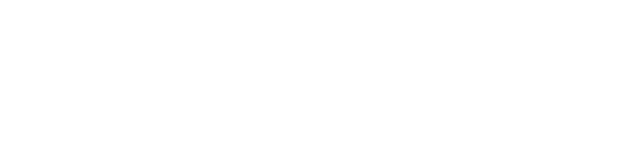
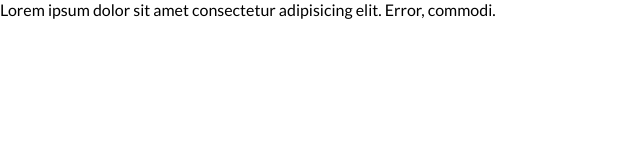
Before and after one commit to danielecolaci/html-css-zoom, a plain HTML site: page index.html in a window 1280 px wide. Shown: the whole page, without its empty margins (0-640 px from the left). Drawn offline with Linux system fonts and the light colour scheme.

Commit message:
Style Commit

```diff
--- a/assets/css/style.css
+++ b/assets/css/style.css
@@ -3,3 +3,7 @@
     padding: 0;
     margin: 0;
 }
+
+body {
+    font-family: 'Lato', sans-serif;
+}
--- a/index.html
+++ b/index.html
@@ -6,10 +6,17 @@
     <meta name="viewport" content="width=device-width, initial-scale=1.0">
     <title>Zoom</title>
     <link rel="stylesheet" href="./assets/css/style.css">
+    <link rel="icon" href="./assets/img/zoom-icon.png">
+    <link rel="stylesheet" href="https://cdnjs.cloudflare.com/ajax/libs/font-awesome/6.5.1/css/all.min.css"
+        integrity="sha512-DTOQO9RWCH3ppGqcWaEA1BIZOC6xxalwEsw9c2QQeAIftl+Vegovlnee1c9QX4TctnWMn13TZye+giMm8e2LwA=="
+        crossorigin="anonymous" referrerpolicy="no-referrer" />
+    <link href='http://fonts.googleapis.com/css?family=Lato&subset=latin,latin-ext' rel='stylesheet' type='text/css'>
 </head>
 
 <body>
-
+    <main>
+        Lorem ipsum dolor sit amet consectetur adipisicing elit. Error, commodi.
+    </main>
 </body>
 
 </html>
```
Also changed, not shown: assets/img/zoom-icon.png (added).
